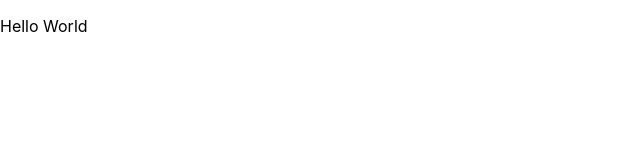
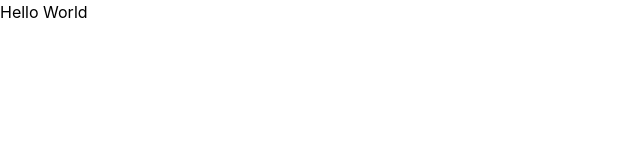
Before and after one commit to gusmaomatheus/computer-store, a React (Create React App) app: page / in a window 1280 px wide. Shown: the top 160 px of the page, without its empty margins (0-640 px from the left). Built offline with nearby package versions, Linux system fonts and the light colour scheme.

Commit message:
chore: configure tailwindcss
This commit add necessary configs for tailwindcss works on the project.

```diff
--- /dev/null
+++ b/postcss.config.js
@@ -0,0 +1,6 @@
+module.exports = {
+  plugins: {
+    tailwindcss: {},
+    autoprefixer: {},
+  },
+}
--- a/public/index.html
+++ b/public/index.html
@@ -1,4 +1,4 @@
-<!DOCTYPE html>
+<!doctype html>
 <html lang="en">
   <head>
     <meta charset="utf-8" />
--- /dev/null
+++ b/tailwind.config.js
@@ -0,0 +1,7 @@
+module.exports = {
+  content: ["./src/**/*.{js,jsx,ts,tsx}"],
+  theme: {
+    extend: {},
+  },
+  plugins: [],
+};
```
Also changed, not shown: src/index.css (+7 -3 lines), src/index.js (+5 -5 lines).
